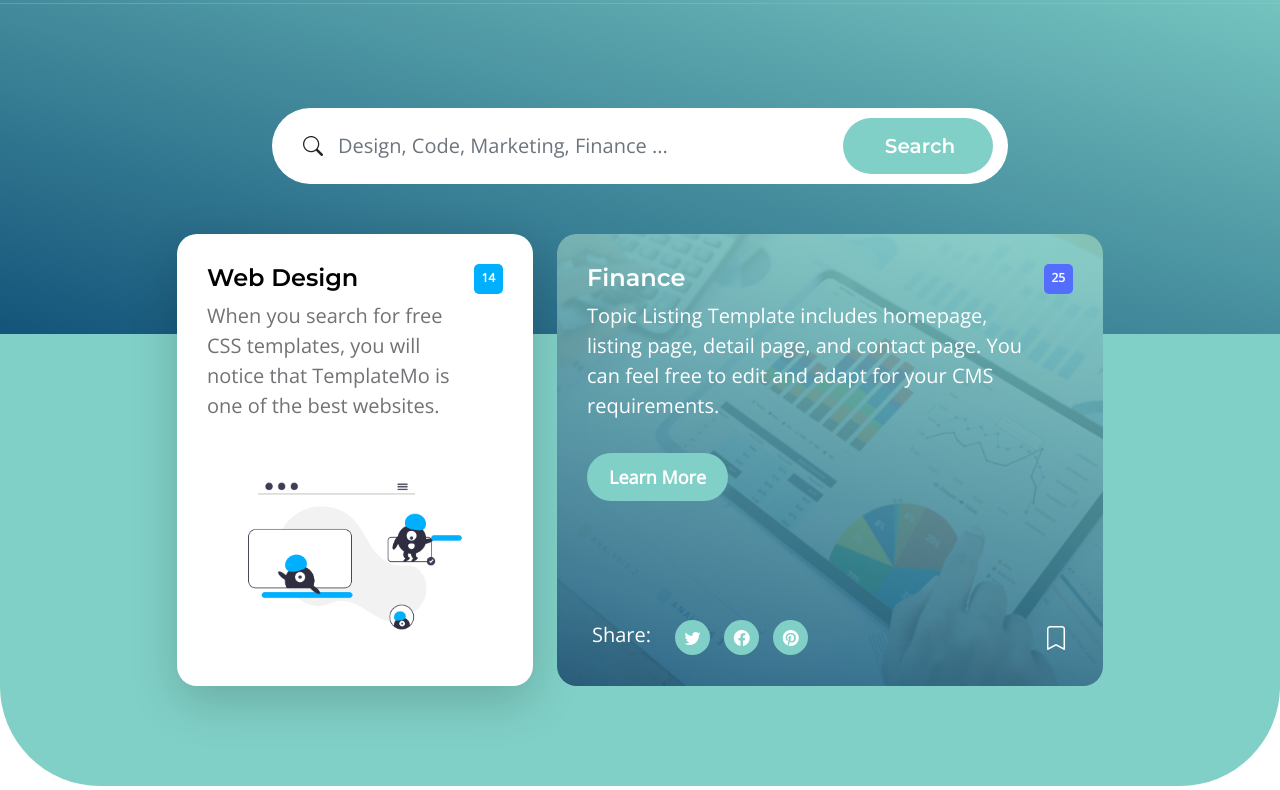
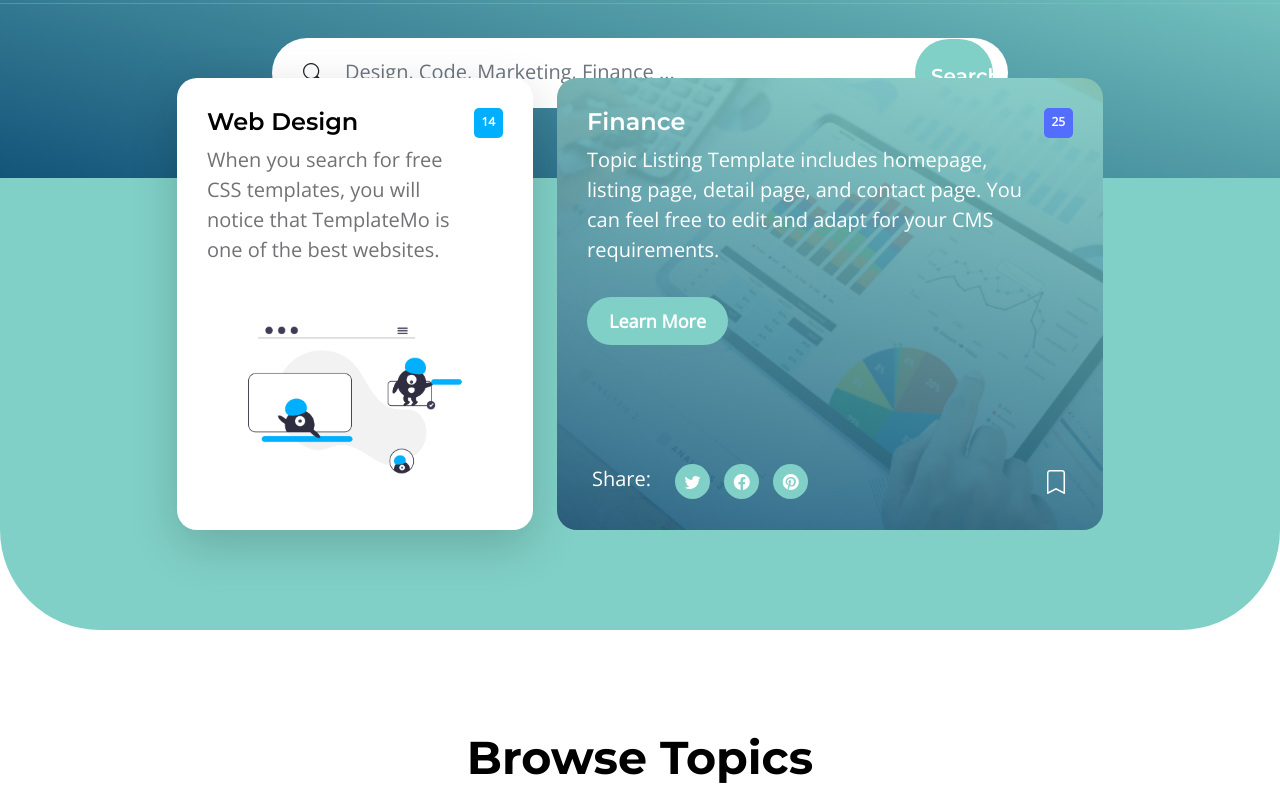
Before and after one commit to Enhtuvshin/good, a plain HTML site: page index.html in a window 1280 px wide. Shown: the part 74-864 px from the top of the page. Drawn offline with nearby package versions, Linux system fonts and the light colour scheme.

Commit message:
Update templatemo-topic-listing.css

```diff
--- a/css/templatemo-topic-listing.css
+++ b/css/templatemo-topic-listing.css
@@ -489,14 +489,14 @@ strong {
   background-image: linear-gradient(15deg, #13547a 0%, #80d0c7 100%);
   position: relative;
   overflow: hidden;
-  padding-top: 150px;
-  padding-bottom: 150px;
+  padding-top: 80px;
+  padding-bottom: 70px;
 }
 
 .hero-section .input-group {
   background-color: var(--white-color);
   border-radius: var(--border-radius-large);
-  padding: 10px 15px;
+  padding: 1px 15px;
 }
 
 .hero-section .input-group-text {
@@ -507,8 +507,8 @@ strong {
 .hero-section input[type="search"] {
   border: 0;
   box-shadow: none;
-  margin-bottom: 0;
-  padding-left: 0;
+  margin-bottom: 7px;
+  padding-left: 7px;
 }
 
 .hero-section button[type="submit"] {
@@ -516,7 +516,7 @@ strong {
   border: 0;
   border-radius: var(--border-radius-large) !important;
   color: var(--white-color);
-  max-width: 150px;
+  max-width: 78px;
 }
 
 
@@ -894,9 +894,9 @@ blockquote {
   border-radius: var(--border-radius-large);
   color: var(--p-color);
   margin-bottom: 24px;
-  padding-top: 13px;
+  padding-top: 18px;
   padding-bottom: 13px;
-  padding-left: 20px;
+  padding-left: 16px;
   outline: none;
 }
 
```
